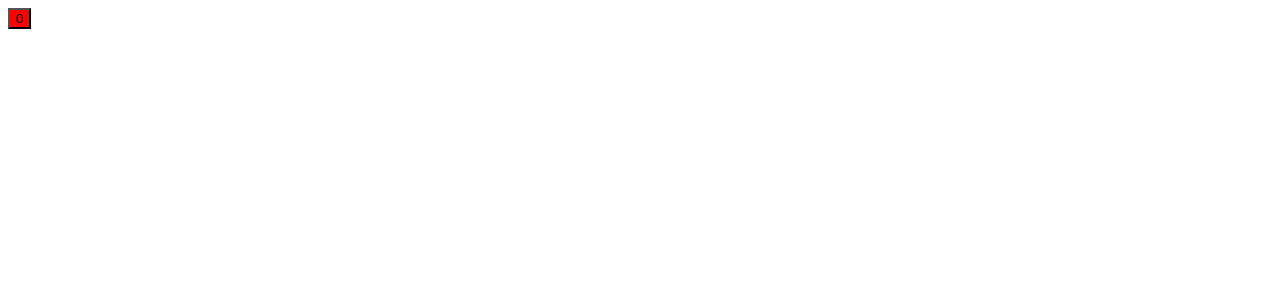
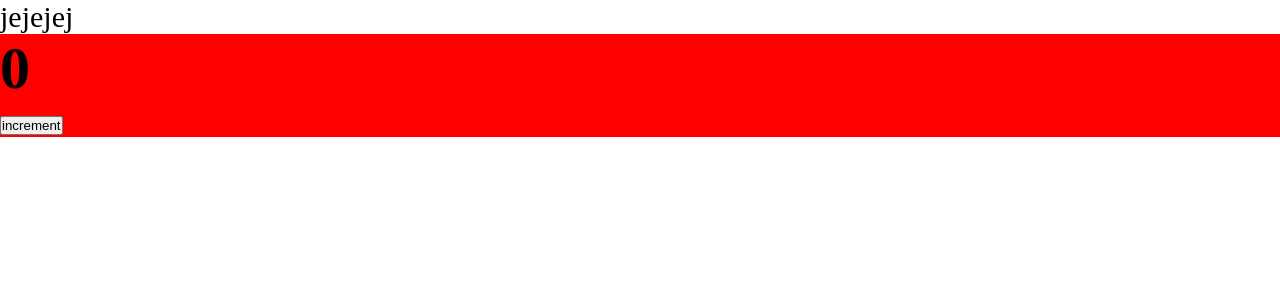
Before and after one commit to NetrodgeN/io, a React app: page / in a window 1280 px wide. Shown: the top 300 px of the page. Built offline with nearby package versions, Linux system fonts and the light colour scheme.

Commit message:
add css modules

```diff
--- a/package.json
+++ b/package.json
@@ -19,6 +19,7 @@
     "@types/webpack-dev-server": "4.7.2",
     "css-loader": "6.6.0",
     "html-webpack-plugin": "5.5.0",
+    "mini-css-extract-plugin": "^2.5.3",
     "sass": "^1.49.9",
     "sass-loader": "^12.6.0",
     "style-loader": "^3.3.1",
--- /dev/null
+++ b/src/App.tsx
@@ -0,0 +1,14 @@
+import React from 'react';
+import Counter from "./components/Counter";
+import './index.scss';
+
+const App = () => {
+    return (
+        <div className="app">
+            jejejej
+            <Counter />
+        </div>
+    );
+};
+
+export default App;
--- a/src/components/Counter.scss
+++ b/src/components/Counter.module.scss
@@ -1,3 +1,3 @@
-button {
+.button {
     background: red;
 }
--- a/src/components/Counter.tsx
+++ b/src/components/Counter.tsx
@@ -1,5 +1,5 @@
 import React from 'react';
-import "./Counter.scss";
+import classes from "../components/Counter.module.scss";
 
 const Counter = () => {
     const [count, setCount] = React.useState(0);
@@ -9,8 +9,9 @@
     }
 
     return (
-        <div>
-            <button onClick={increment}>{count}</button>
+        <div className={classes.button}>
+            <h1>{count}</h1>
+            <button onClick={increment}>increment</button>
         </div>
     );
 };
--- /dev/null
+++ b/src/index.scss
@@ -0,0 +1,9 @@
+* {
+  margin: 0;
+  padding: 0;
+  box-sizing: border-box;
+}
+
+.app {
+  font-size: 30px;
+}
--- a/src/index.tsx
+++ b/src/index.tsx
@@ -1,7 +1,7 @@
 import {render} from "react-dom";
-import Counter from "./components/Counter";
+import App from "./App";
 
 render(
-    <Counter />,
+    <App />,
     document.getElementById('root')
 )
```
Also changed, not shown: src/global.d.ts (added, +7 -0 lines), 4 other files (tests, documents, lock files or other folders).
